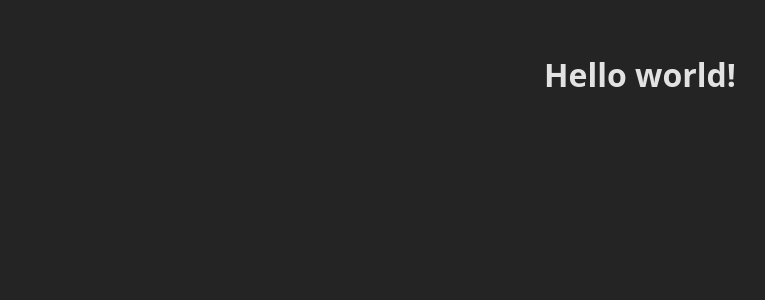
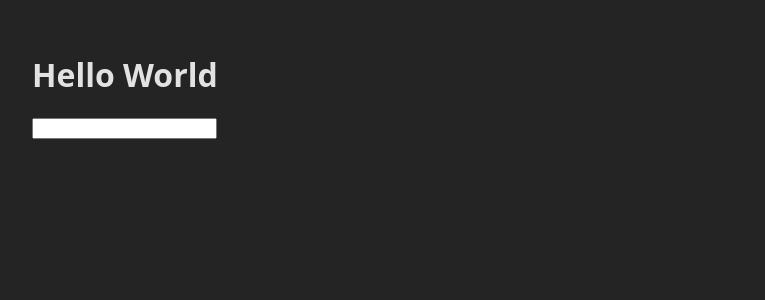
Before and after one commit to KaanMol/FreeNote, a Svelte app: page / in a window 1280 px wide. Shown: the top 300 px of the page, without its empty margins (0-765 px from the left). Built offline with nearby package versions, Linux system fonts and the light colour scheme.

Commit message:
Proof of concept components

```diff
--- a/src/App.svelte
+++ b/src/App.svelte
@@ -1 +1,17 @@
-<h1>Hello world!</h1>
+<script lang="ts">
+    import { document } from "./components";
+</script>
+
+<div class="items">
+    {#each $document as item}
+        <svelte:component this={item.component} bind:value={item.value} />
+    {/each}
+</div>
+
+<style lang="scss">
+    .items {
+        display: flex;
+        flex-direction: column;
+        align-items: flex-start;
+    }
+</style>
--- /dev/null
+++ b/src/components.ts
@@ -0,0 +1,20 @@
+import { writable } from "svelte/store";
+import GenericComponent from "./components/editor/GenericComponent.svelte";
+import TextComponent from "./components/editor/TextComponent.svelte";
+import TitleComponent from "./components/editor/TitleComponent.svelte";
+
+export const shortcuts = [
+    { shortcut: " ", component: TextComponent },
+    { shortcut: "#", component: TitleComponent },
+];
+
+export const document = writable([
+    {
+        component: TitleComponent,
+        value: "Hello World",
+    },
+    {
+        component: GenericComponent,
+        value: "",
+    },
+]);
--- /dev/null
+++ b/src/components/editor/GenericComponent.svelte
@@ -0,0 +1,28 @@
+<script lang="ts">
+    let value = "";
+    $: sketchyChecker(value);
+
+    import { document, shortcuts } from "../../components";
+    import GenericComponent from "./GenericComponent.svelte";
+
+    function sketchyChecker(value: string) {
+        shortcuts.forEach((shortcut) => {
+            if (value.at(0) === shortcut.shortcut) {
+                $document[$document.length - 1] = {
+                    component: shortcut.component,
+                    value: value.substring(
+                        shortcut.shortcut.length,
+                        value.length
+                    ),
+                };
+
+                $document.push({
+                    component: GenericComponent,
+                    value: "",
+                });
+            }
+        });
+    }
+</script>
+
+<input type="text" bind:value />
--- /dev/null
+++ b/src/components/editor/ImageComponent.svelte
@@ -0,0 +1,5 @@
+<script lang="ts">
+    export let value: string;
+</script>
+
+<img src={value} />
--- /dev/null
+++ b/src/components/editor/TextComponent.svelte
@@ -0,0 +1,5 @@
+<script lang="ts">
+    export let value: string;
+</script>
+
+<p>{value}</p>
--- /dev/null
+++ b/src/components/editor/TitleComponent.svelte
@@ -0,0 +1,13 @@
+<script lang="ts">
+    import { document } from "../../components";
+    export let value = "";
+    $: sketchyChecker(value);
+
+    function sketchyChecker(value: string) {
+        if (value.at(0) === "$") {
+            console.log($document);
+        }
+    }
+</script>
+
+<h1 contenteditable="true" bind:textContent={value}>{value}</h1>
```
